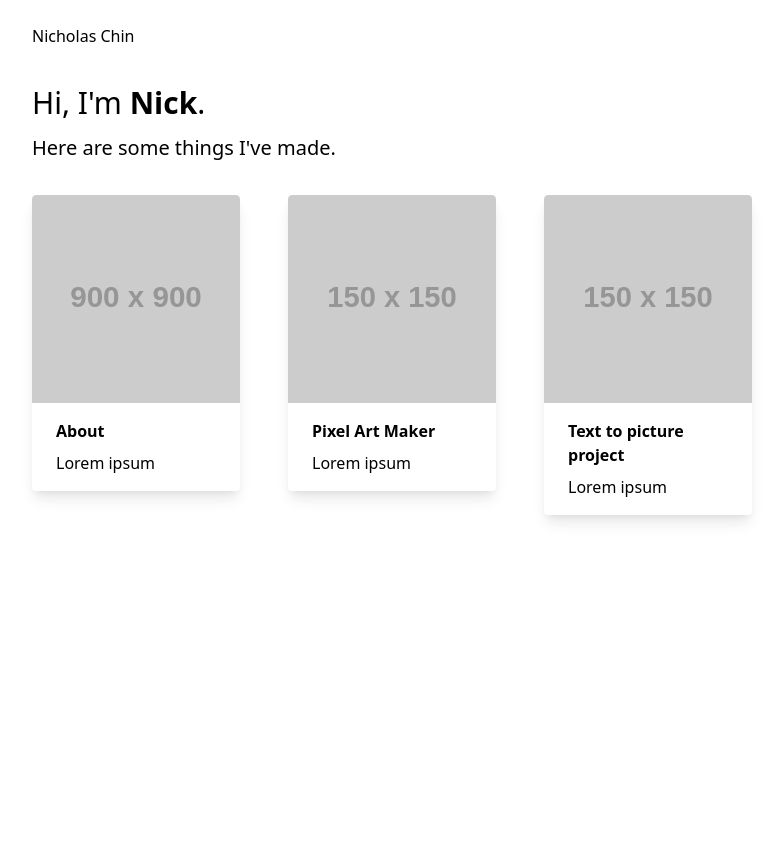
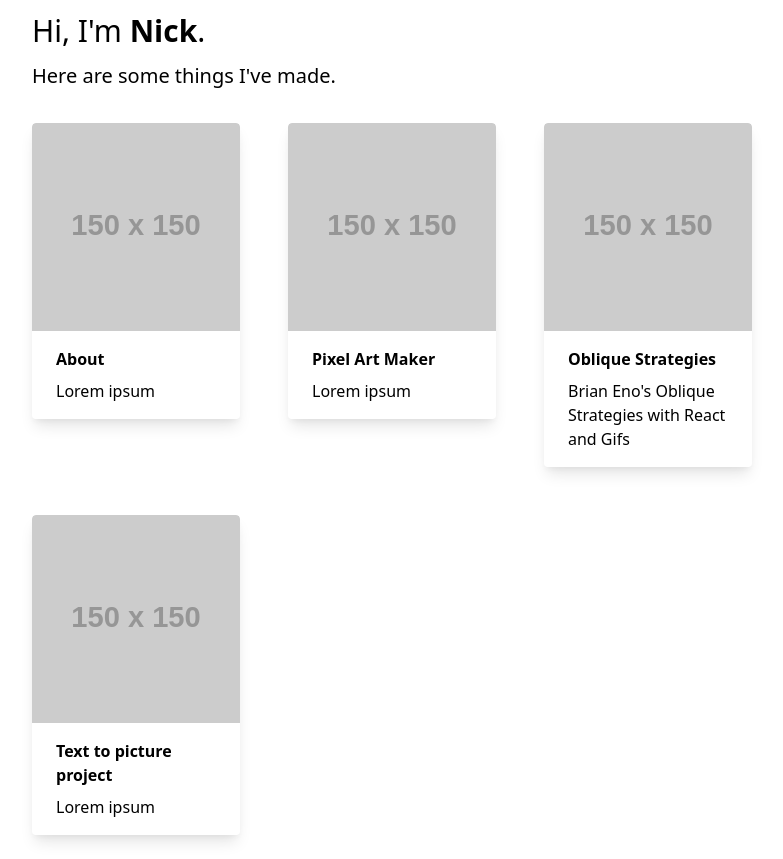
Before and after one commit to nick-dangerously/portfolio-site, a plain HTML site: page index.html in a window 1280 px wide. Shown: the whole page, without its empty margins (248-1031 px from the left). Before the commit the page ends 800 px from the top, so only its background shows below. Drawn offline with nearby package versions, Linux system fonts and the light colour scheme; placeholder pictures from the web are drawn by us.

Commit message:
Remove header

```diff
--- a/index.html
+++ b/index.html
@@ -5,23 +5,23 @@
   <title>Nicholas Chin</title>
   <link href="https://cdn.jsdelivr.net/npm/tailwindcss/dist/tailwind.min.css" rel="stylesheet">
 </head>
-  <div class="container mx-auto lg:w-3/5 bg-blue-lightest rounded p-6 mb-2">
+  <!-- <div class="container mx-auto lg:w-3/5 bg-blue-lightest rounded p-6 mb-2">
     <nav class="flex justify-between flex-wrap text-blue-light">
       <div>Nicholas Chin</div>
     </nav>
-  </div>
+  </div> -->
 
   <div class="container mx-auto lg:w-3/5 pb-2">
     <div class="text-3xl mt-2 mb-2 ml-6 text-blue-darker">Hi, I'm <span class="font-bold">Nick</span>.</div>
     <div class="text-xl text-blue-dark ml-6">Here are some things I've made.</div>
   </div>
 
-  <div class="flex mx-auto lg:w-3/5">
+  <div class="flex flex-wrap mx-auto lg:w-3/5">
 
     <div class="lg:w-1/3 p-6">
       <div class="max-w-sm shadow-lg rounded overflow-hidden">
         <!-- <img src="img/self.png" alt="picture of Nick" class="w-full rounded-t"> -->
-        <img src="https://via.placeholder.com/900" alt="picture of Nick" class="w-full rounded-t">
+        <img src="https://via.placeholder.com/150" alt="picture of Nick" class="w-full rounded-t">
         <div class="px-6 py-4">
           <div class="font-bold mb-2">About</div>
           <div>Lorem ipsum</div>
@@ -45,6 +45,17 @@
         <!-- <img src="img/pixel_art.png" alt="Pixel art project" class="w-full rounded-t"> -->
         <img src="https://via.placeholder.com/150" alt="Text to Logo Project" class="w-full rounded-t">
         <div class="px-6 py-4">
+          <div class="font-bold mb-2">Oblique Strategies</div>
+          <div>Brian Eno's Oblique Strategies with React and Gifs</div>
+        </div>
+      </div>
+    </div>
+
+    <div class="lg:w-1/3 p-6">
+      <div class="max-w-sm shadow-lg rounded overflow-hidden">
+        <!-- <img src="img/pixel_art.png" alt="Pixel art project" class="w-full rounded-t"> -->
+        <img src="https://via.placeholder.com/150" alt="Text to Logo Project" class="w-full rounded-t">
+        <div class="px-6 py-4">
           <div class="font-bold mb-2">Text to picture project</div>
           <div>Lorem ipsum</div>
         </div>
```
